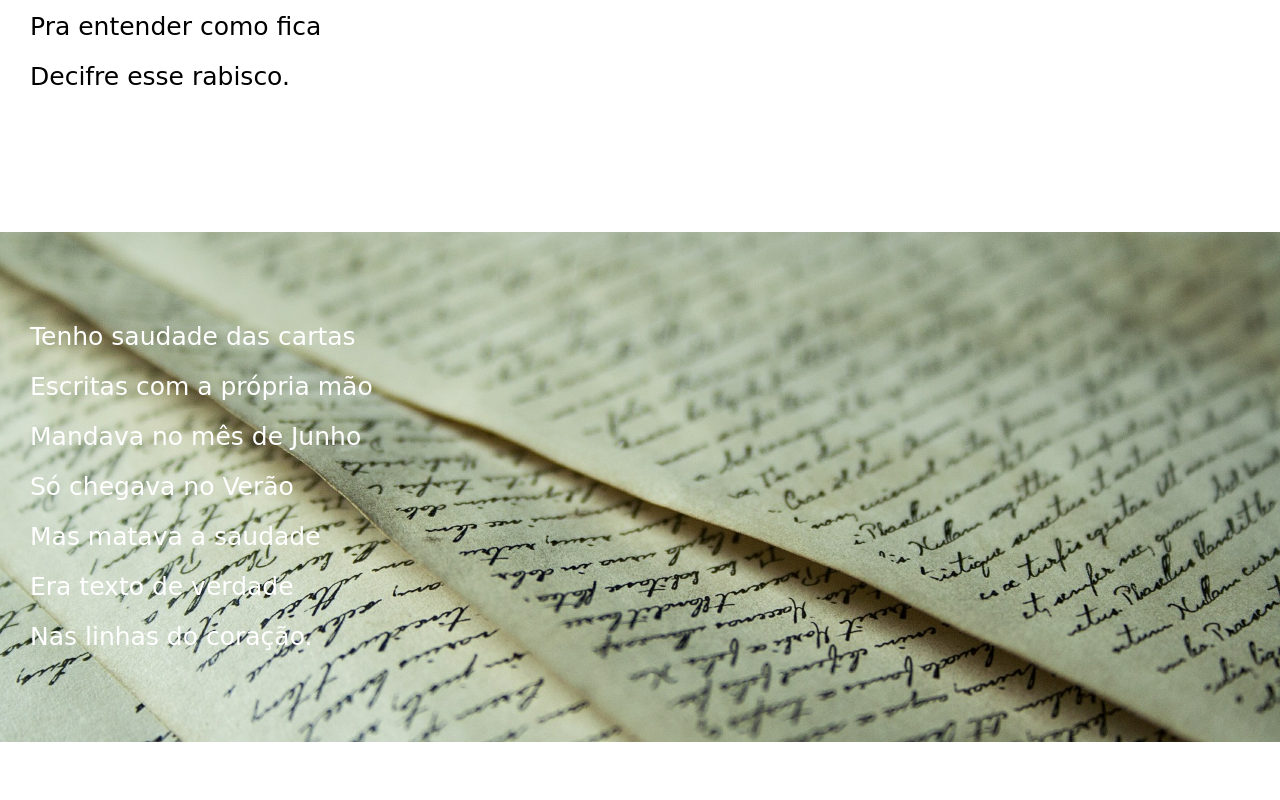
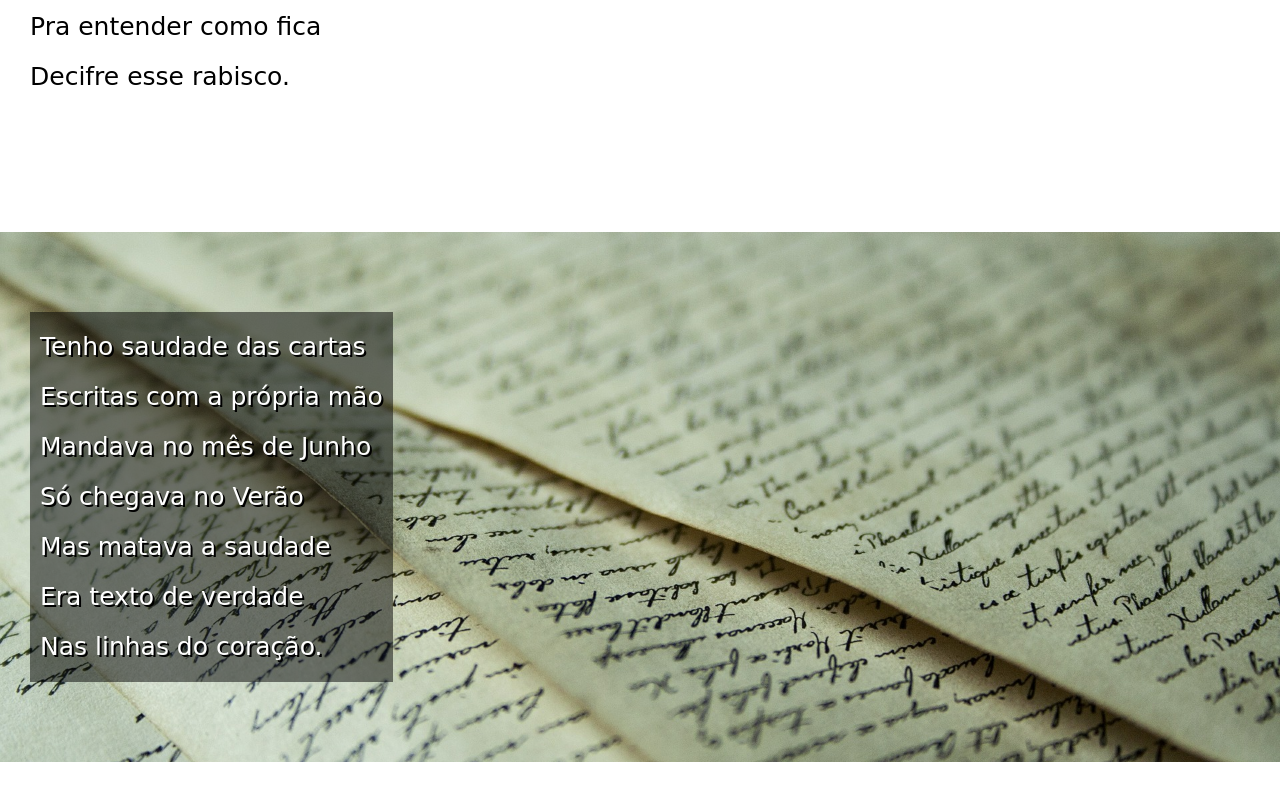
Before and after one commit to correabarbosa08-jpg/HTML5, a plain HTML site: page Desafios/Módulo 3/Cordel/cordel.html in a window 1280 px wide. Shown: the part 1974-2774 px from the top of the page. Drawn offline with Linux system fonts and the light colour scheme.

Commit message:
cordel Finalizado

```diff
--- a/Desafios/Módulo 3/Cordel/cordel.html
+++ b/Desafios/Módulo 3/Cordel/cordel.html
@@ -65,6 +65,7 @@
 
 
     <section class="imagem" id="img02">
+        <p>
             Tenho saudade das cartas <br>
             Escritas com a própria mão <br>
             Mandava no mês de Junho <br>
@@ -72,6 +73,7 @@
             Mas matava a saudade <br>
             Era texto de verdade <br>
             Nas linhas do coração.
+        </p>
     </section>
 
 
--- a/Desafios/Módulo 3/Cordel/estilo/style.css
+++ b/Desafios/Módulo 3/Cordel/estilo/style.css
@@ -14,7 +14,8 @@
 
 }
 
-html, body {
+html,
+body {
     min-height: 100vh;
     background-color: grey;
     font-family: var(--fonte1);
@@ -27,7 +28,7 @@ header {
 
 }
 
-header > h1 {
+header>h1 {
     padding-top: 50px;
     font-variant: small-caps;
     font-family: var(--fonte2);
@@ -36,7 +37,7 @@ header > h1 {
 
 }
 
-header > p {
+header>p {
     padding-bottom: 50px;
 }
 
@@ -46,7 +47,8 @@ a {
     font-weight: bolder;
 }
 
-header a:hover, footer a:hover {
+header a:hover,
+footer a:hover {
     text-decoration: underline;
 }
 
@@ -59,7 +61,7 @@ section {
     font-size: 25px;
 }
 
-section > p {
+section>p {
     padding-bottom: 2em;
 }
 
@@ -69,7 +71,7 @@ section.normal {
 }
 
 section.imagem {
-    background-color: rgb(72, 68, 68);
+    background-color: rgba(0, 0, 0, 0.5);
     color: white;
     box-shadow: 1px 1px 0px black;
     background-size: cover;
@@ -77,11 +79,13 @@ section.imagem {
 
 }
 
-section.imagem > p {
-    background-color: rgb(0, 0, 0, 0.514);
+section.imagem>p {
+    background-color: rgba(0, 0, 0, 0.5);
     display: inline-block;
     padding: 10px;
     text-shadow: 2px 2px 0px black;
+    color: white;
+
 }
 
 section#img01 {
```
Lines whose indentation alone changed are shown as unchanged.
